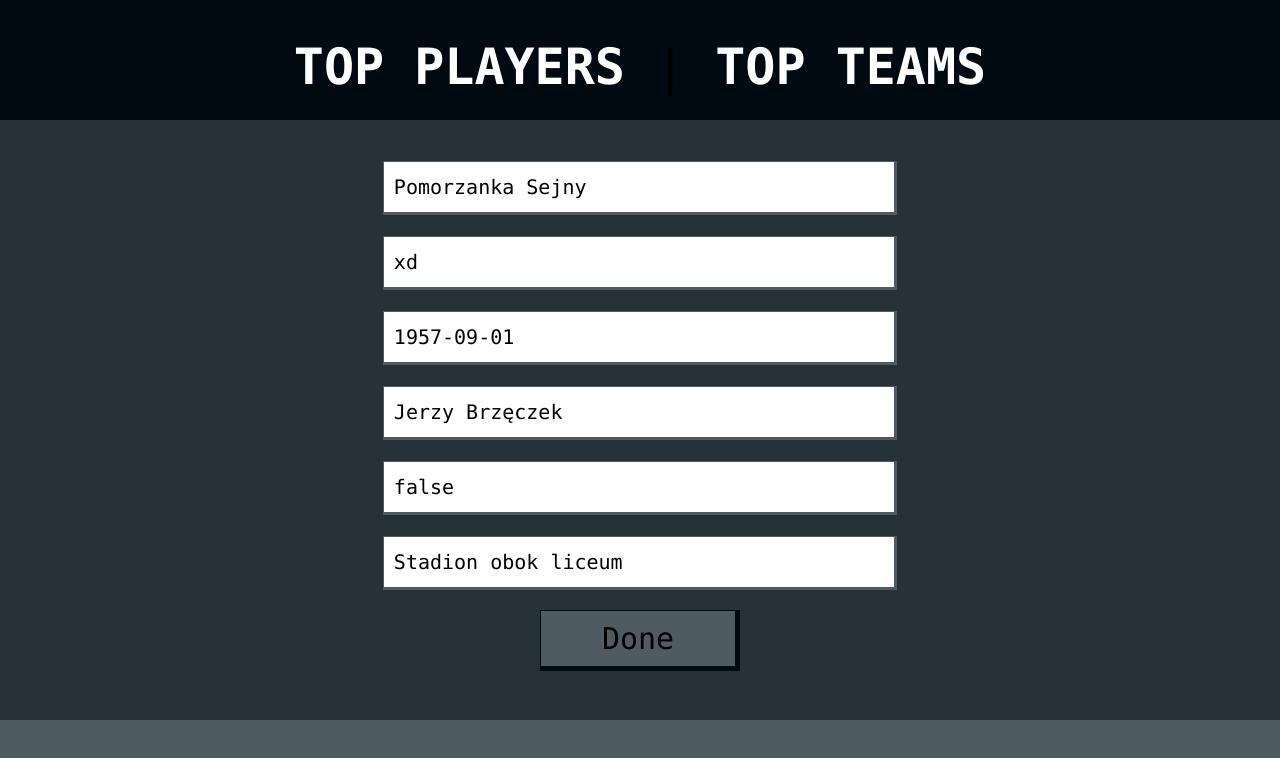
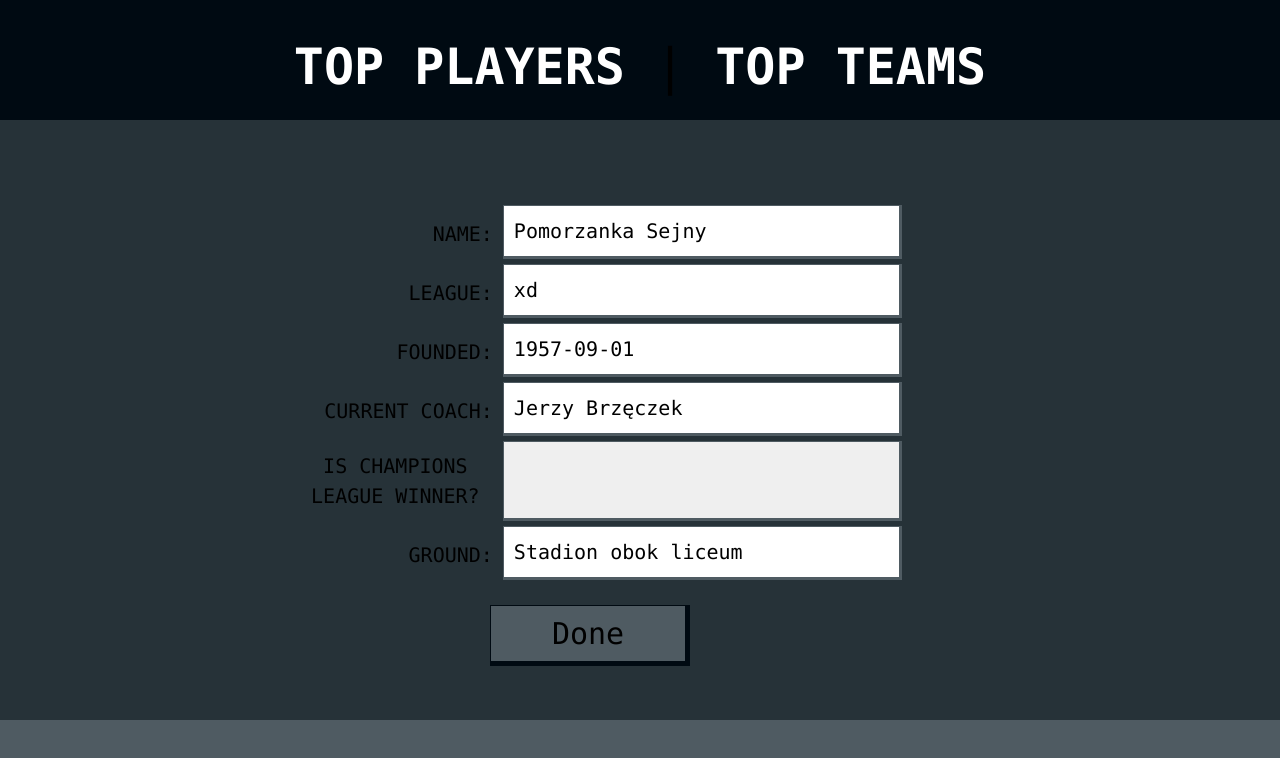
Before and after one commit to Monikaa1909/project3-js, a Vue app: page /editclub/1 in a window 1280 px wide. Shown: the top 758 px of the page. Built offline with nearby package versions, Linux system fonts and the light colour scheme; data requests are answered from the project's data file.

Commit message:
pamiętać: 1. zmienić walidacje przy dodawaniu na ang (zamiast "wypełnij to pole" to coś po angielsku) 2. przy edytowaniu pola typu select żeby miały domyślną wartość

```diff
--- a/db.json
+++ b/db.json
@@ -124,11 +124,11 @@
   "clubs": [
     {
       "id": 0,
-      "name": "Real Madryt",
+      "name": "Real Madrytc",
       "league": "Lique 1",
       "currentCoach": "Carlo Ancelotti",
       "founded": "1902-03-06",
-      "championsLeagueWinner": false,
+      "championsLeagueWinner": true,
       "ground": "Santiago Bernabéu"
     },
     {
@@ -137,7 +137,7 @@
       "league": "xd",
       "currentCoach": "Jerzy Brzęczek",
       "founded": "1957-09-01 ",
-      "championsLeagueWinner": false,
+      "championsLeagueWinner": true,
       "ground": "Stadion obok liceum"
     }
   ],
--- a/src/views/ClubsListToEdit.vue
+++ b/src/views/ClubsListToEdit.vue
@@ -3,7 +3,7 @@
     <div class="info"></div>
     <div class="h-5"></div>
 
-    <table id="table">
+    <table class="editable">
       <thead>
       <tr>
         <th>Name</th>
@@ -12,11 +12,11 @@
         <th>Founded</th>
         <th>CL winner</th>
         <th>Ground</th>
-        <th>Edit</th>
       </tr>
       </thead>
       <tbody>
       <tr
+          @click="toggleToEdit($router, club.id)"
           v-for="club of filteredList"
           :key="club.id">
         <td>{{club.name}}</td>
@@ -25,9 +25,6 @@
         <td>{{club.founded}}</td>
         <td>{{club.championsLeagueWinner}}</td>
         <td>{{club.ground}}</td>
-        <td>
-          <button class="singleBtn" @click="toggleToEdit($router, club.id)">Edit</button>
-        </td>
       </tr>
       </tbody>
     </table>
--- a/src/views/ClubsListToRemove.vue
+++ b/src/views/ClubsListToRemove.vue
@@ -3,7 +3,7 @@
     <div class="info"></div>
     <div class="h-5"></div>
 
-    <table id="table">
+    <table class="editable">
       <thead>
       <tr>
         <th>Name</th>
@@ -12,11 +12,11 @@
         <th>Founded</th>
         <th>CL winner</th>
         <th>Ground</th>
-        <th>Remove</th>
       </tr>
       </thead>
       <tbody>
       <tr
+          @click="toggleToRemove($router, club.id)"
           v-for="club of filteredList"
           :key="club.id">
         <td>{{club.name}}</td>
@@ -25,9 +25,6 @@
         <td>{{club.founded}}</td>
         <td>{{club.championsLeagueWinner}}</td>
         <td>{{club.ground}}</td>
-        <td>
-          <button class="singleBtn" @click="toggleToRemove($router, club.id)">Remove</button>
-        </td>
       </tr>
       </tbody>
     </table>
--- a/src/views/EditClub.vue
+++ b/src/views/EditClub.vue
@@ -1,42 +1,63 @@
 <template>
   <div>
+    <div class="info"></div>
+    <div class="h-5"></div>
     <form @submit.prevent="editClub($router)">
+      <div class="editfield flex-row">
+        <label class="editlabel">Name:</label>
         <input
             type="text" required
             v-model="name"
             aria-label="Name"
             placeholder="Name"
         />
+      </div>
+      <div class="editfield flex-row">
+        <label>League:</label>
         <input
             type="text" required
             v-model="league"
             aria-label="League"
             placeholder="League"
         />
+      </div>
+      <div class="editfield flex-row">
+        <label >Founded:</label>
         <input
             type="text" required
             v-model="founded"
             aria-label="Founded"
             placeholder="Founded"
         />
+      </div>
+      <div class="editfield flex-row">
+        <label >Current coach:</label>
         <input
             type="text" required
             v-model="currentCoach"
             aria-label="Current Coach"
             placeholder="Current Coach"
         />
-      <input
-          type="text" required
+      </div>
+      <div class="editfield flex-row">
+        <label>Is champions league winner?</label>
+          <select
+              class="appearance-none"
               v-model="championsLeagueWinner"
               aria-label="Is champions league winner?"
-          placeholder="Is champions league winner?"
-      />
+              placeholder="Is champions league winner?">
+            <option>Yes</option>
+            <option>No</option>
+          </select>
+      </div>
+      <div class="editfield flex-row">
+        <label >Ground:</label>
         <input
-          type="text" required
             v-model="ground"
             aria-label="Ground"
             placeholder="Ground"
         />
+      </div>
       <div>
         <button class="submit" >Done</button>
       </div>
@@ -95,7 +116,7 @@ export default {
             currentCoach: this.currentCoach,
             founded: this.founded,
             ground: this.ground,
-            championsLeagueWinner: this.championsLeagueWinner === null ? this.championsLeagueWinner = false : this.championsLeagueWinner === "true"
+            championsLeagueWinner: this.championsLeagueWinner === "No" ? this.championsLeagueWinner = false : this.championsLeagueWinner = true
           })]);
 
           router.push('/clubs')
--- a/src/views/EditPlayer.vue
+++ b/src/views/EditPlayer.vue
@@ -1,36 +1,56 @@
 <template>
   <div>
+    <div class="info"></div>
+    <div class="h-5"></div>
+
     <form @submit.prevent="editPlayer($router)">
+      <div class="editfield flex-row">
+        <label class="editlabel">Firstname:</label>
         <input
             type="text" required
             v-model="firstName"
             aria-label="First name"
             placeholder="First name"
         />
+      </div>
+      <div class="editfield flex-row">
+        <label class="editlabel">Lastame:</label>
         <input
             type="text" required
             v-model="lastName"
             aria-label="Second name"
             placeholder="Second name"
         />
+      </div>
+      <div class="editfield flex-row">
+        <label class="editlabel">Country:</label>
         <input
             type="text" required
             v-model="country"
             aria-label="Country"
             placeholder="Country"
         />
+      </div>
+      <div class="editfield flex-row">
+        <label class="editlabel">Age:</label>
         <input
             type="text" required
             v-model="age"
             aria-label="Age"
             placeholder="Age"
         />
-      <input
-          type="text" required
+      </div>
+      <div class="editfield flex-row">
+        <label class="editlabel">Retired:</label>
+        <select
+            class="appearance-none"
             v-model="retired"
             aria-label="Retired"
-          placeholder="Retired"
-      />
+            placeholder="Retired">
+          <option>Yes</option>
+          <option>No</option>
+        </select>
+      </div>
       <div>
         <button class="submit">Done</button>
       </div>
--- a/src/views/PlayersList.vue
+++ b/src/views/PlayersList.vue
@@ -40,7 +40,7 @@
     </div>
 
     <div class="flex-row">
-      <button class="w-1/5 " @click="$router.push('addplayer')">Add</button>
+      <button class="transition duration-150 ease-in-out w-1/5 " @click="$router.push('addplayer')">Add</button>
       <button class="w-1/5" @click="$router.push('playerstoedit')">Edit</button>
       <button class="w-1/5" @click="$router.push('playerstoremove')">Remove</button>
       <div class="w-1/5"></div>
--- a/src/views/PlayersListToEdit.vue
+++ b/src/views/PlayersListToEdit.vue
@@ -3,18 +3,20 @@
     <div class="info" >Select the player you want to edit:</div>
     <div class="h-5"></div>
 
-    <table id="table">
+    <table class="editable">
       <thead>
         <tr>
           <th>Firstname</th>
           <th>Lastname</th>
           <th>Country</th>
           <th>Age</th>
-          <th>Edit</th>
+<!--          <th>Edit</th>-->
         </tr>
       </thead>
       <tbody>
         <tr
+
+            @click="toggleToEdit($router, player.id)"
             v-for="player of filteredList"
             :class="{ retired: player.retired }"
             :key="player.id">
@@ -22,9 +24,9 @@
           <td>{{player.lastName}}</td>
           <td>{{player.country}}</td>
           <td>{{player.age}}</td>
-          <td>
-            <button class="singleBtn" @click="toggleToEdit($router, player.id)">Edit</button>
-          </td>
+<!--          <td>-->
+<!--            <button class="singleBtn" @click="toggleToEdit($router, player.id)">Edit</button>-->
+<!--          </td>-->
         </tr>
       </tbody>
     </table>
--- a/src/views/PlayersListToRemove.vue
+++ b/src/views/PlayersListToRemove.vue
@@ -3,18 +3,18 @@
     <div class="info" >Select the player you want to remove:</div>
     <div class="h-5"></div>
 
-    <table id="table">
+    <table class="editable">
       <thead>
       <tr>
         <th>Firstname</th>
         <th>Lastname</th>
         <th>Country</th>
         <th>Age</th>
-        <th>Remove</th>
       </tr>
       </thead>
       <tbody>
       <tr
+          @click="toggleToRemove($router, player.id)"
           v-for="player of filteredList"
           :class="{ retired: player.retired }"
           :key="player.id">
@@ -22,9 +22,6 @@
         <td>{{player.lastName}}</td>
         <td>{{player.country}}</td>
         <td>{{player.age}}</td>
-        <td>
-          <button class="singleBtn" @click="toggleToRemove($router, player.id)">Remove</button>
-        </td>
       </tr>
       </tbody>
     </table>
--- a/src/views/RemoveClub.vue
+++ b/src/views/RemoveClub.vue
@@ -3,7 +3,7 @@
     <div class="info"></div>
     <div class="h-5"></div>
     <div class="msg">
-      <h1>Na pewno chcesz usunąć ten klub?</h1>
+      Are you sure you want to delete this club?
     </div>
     <button class="btn btn-no" @click="removeClub($router, $event)">Tak</button>
     <button class="btn btn-no" @click="$router.push('/clubs')">Nie</button>
--- a/src/views/RemovePlayer.vue
+++ b/src/views/RemovePlayer.vue
@@ -3,7 +3,7 @@
     <div class="info"></div>
     <div class="h-5"></div>
     <div class="msg">
-      <h1>Na pewno chcesz usunąć tego gracza?</h1>
+      Are you sure you want to delete this player?
     </div>
     <button class="btn btn-no" @click="removePlayer($router, $event)">Tak</button>
     <button class="btn btn-no" @click="$router.push('/')">Nie</button>
```
Also changed, not shown: src/assets/tailwind.css. Lines whose indentation alone changed are shown as unchanged.
